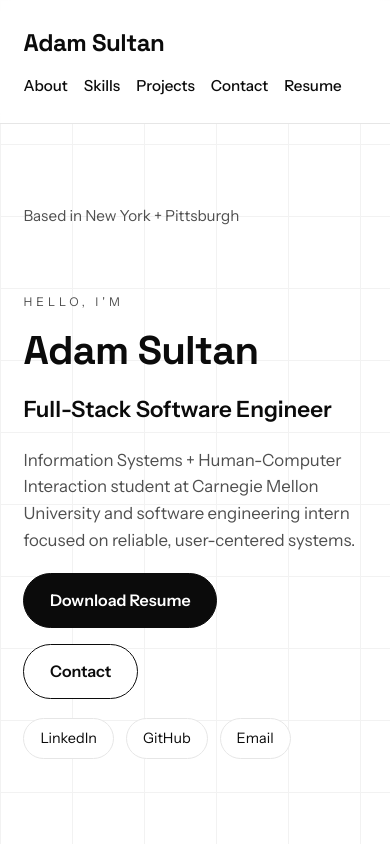
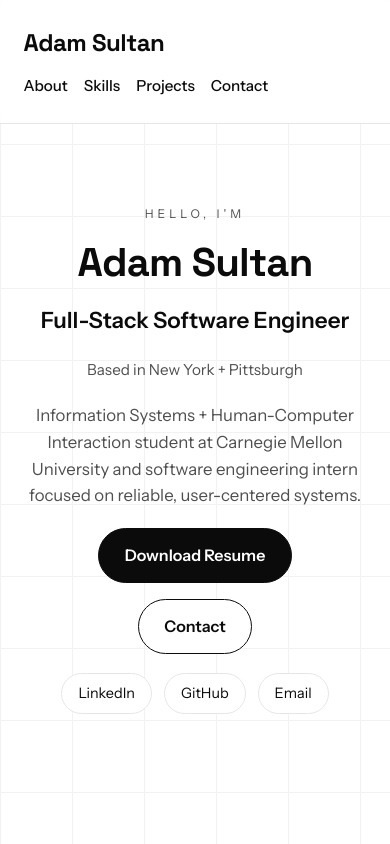
Before and after one commit to AdamSultan107/adam-portfolio-website, a Next.js app: page / in a window 390 px wide. Shown: the top 844 px of the page. Built offline with nearby package versions, Linux system fonts and the light colour scheme.

Commit message:
centered hero text; updated placeholder text in the website

```diff
--- a/app/globals.css
+++ b/app/globals.css
@@ -82,19 +82,12 @@ section {
 }
 
 .hero {
-  display: grid;
-  grid-template-columns: minmax(0, 420px) minmax(0, 1fr);
-  gap: 4rem;
+  display: flex;
+  flex-direction: column;
   align-items: center;
+  text-align: center;
   padding-top: 5rem;
 }
-
-.hero-visual {
-  display: flex;
-  flex-direction: column;
-  gap: 1.5rem;
-}
-
 
 .hero-note {
   font-size: 0.95rem;
@@ -105,6 +98,7 @@ section {
   display: flex;
   flex-direction: column;
   gap: 1.2rem;
+  align-items: center;
 }
 
 .eyebrow {
@@ -136,6 +130,7 @@ section {
   display: flex;
   gap: 1rem;
   flex-wrap: wrap;
+  justify-content: center;
 }
 
 .btn {
@@ -168,6 +163,7 @@ section {
   display: flex;
   gap: 0.75rem;
   flex-wrap: wrap;
+  justify-content: center;
 }
 
 .social-pill {
@@ -516,10 +512,6 @@ section {
     gap: 1rem;
   }
 
-  .hero {
-    grid-template-columns: 1fr;
-  }
-
   .skills-row {
     grid-template-columns: 1fr;
     gap: 0.75rem;
@@ -533,7 +525,7 @@ section {
 @media (max-width: 600px) {
   .hero-actions {
     flex-direction: column;
-    align-items: flex-start;
+    align-items: center;
   }
 
   .contact-form {
--- a/app/page.tsx
+++ b/app/page.tsx
@@ -8,23 +8,18 @@ export default function Home() {
           <a href="#skills">Skills</a>
           <a href="#projects">Projects</a>
           <a href="#contact">Contact</a>
-          <a href="/Adam_Sultan_Resume.pdf" target="_blank" rel="noopener">
-            Resume
-          </a>
         </nav>
       </header>
 
       <main>
         <section className="hero" id="top">
-          <div className="hero-visual animate-in">
-            <p className="hero-note">Based in New York + Pittsburgh</p>
-          </div>
           <div className="hero-content">
             <p className="eyebrow animate-in">Hello, I'm</p>
             <h1 className="hero-title animate-in delay-1">Adam Sultan</h1>
             <p className="hero-subtitle animate-in delay-2">
               Full-Stack Software Engineer
             </p>
+            <p className="hero-note">Based in New York + Pittsburgh</p>
             <p className="hero-summary animate-in delay-3">
               Information Systems + Human-Computer Interaction student at
               Carnegie Mellon University and software engineering intern focused
@@ -389,8 +384,7 @@ export default function Home() {
             <p className="eyebrow">Contact</p>
             <h2>Let’s Build Something Useful</h2>
             <p className="section-lead">
-              Open to new opportunities, collaborations, and civic tech
-              partnerships.
+              Open to new opportunities, collaborations, and partnerships.
             </p>
           </div>
           <div className="contact-grid">
@@ -414,15 +408,19 @@ export default function Home() {
             <form className="contact-form">
               <label>
                 First Name
-                <input type="text" name="firstName" placeholder="Adam" />
+                <input type="text" name="firstName" placeholder="First Name" />
               </label>
               <label>
                 Last Name
-                <input type="text" name="lastName" placeholder="Sultan" />
+                <input type="text" name="lastName" placeholder="Last Name" />
               </label>
               <label className="full">
                 Email
-                <input type="email" name="email" placeholder="adam@email.com" />
+                <input
+                  type="email"
+                  name="email"
+                  placeholder="your-email@email.com"
+                />
               </label>
               <label className="full">
                 Subject
```
